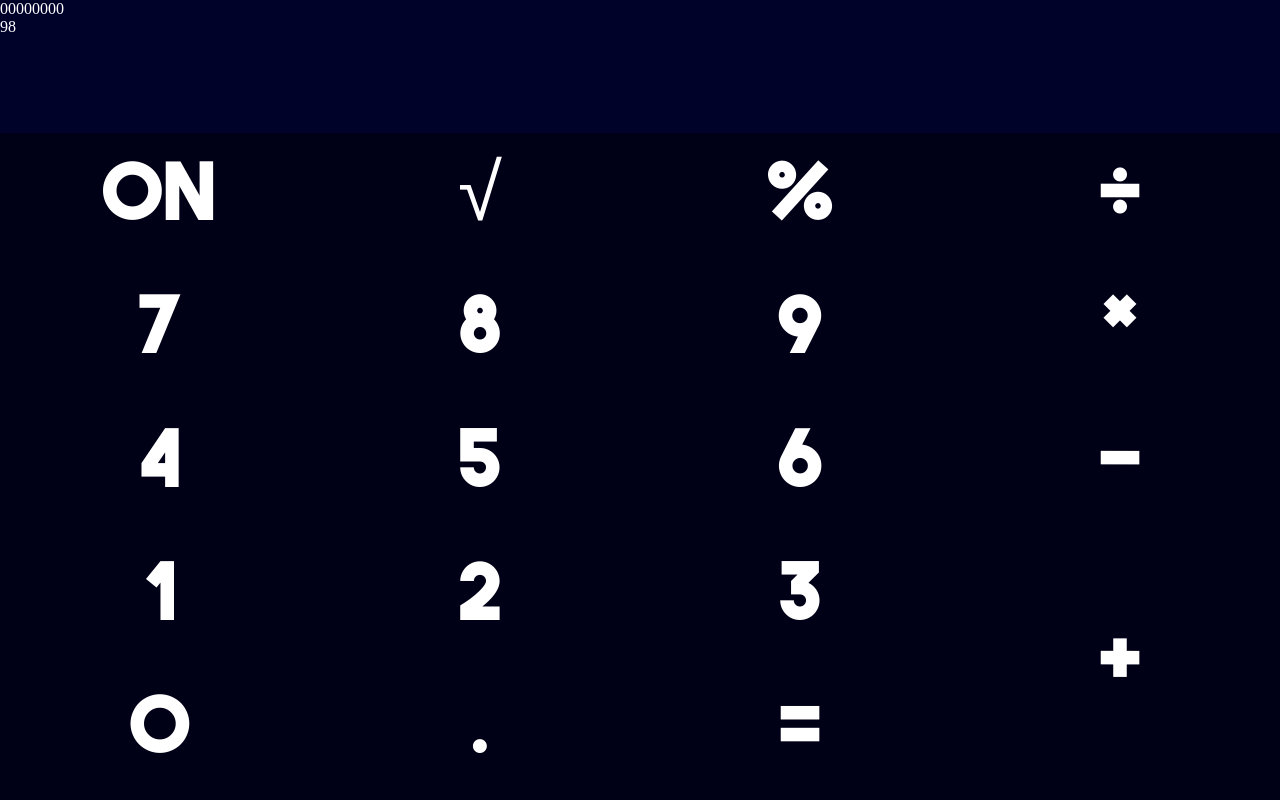
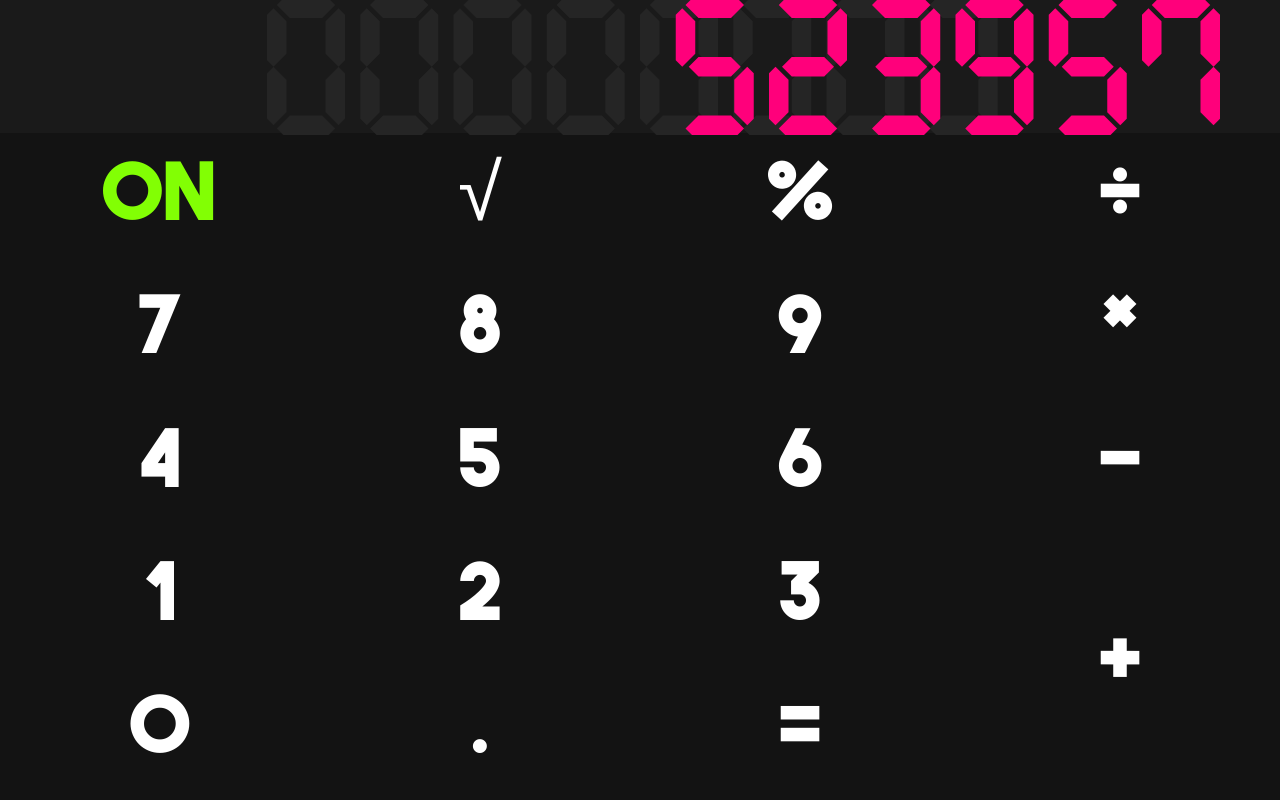
Before and after one commit to praxeds/theodinproject-calculator, a website: page index.html in a window 1280 px wide. Drawn offline with Linux system fonts and the light colour scheme.

Commit message:
Added styling to calculator buttons

```diff
--- a/css/styles.css
+++ b/css/styles.css
@@ -21,12 +21,12 @@
 
 /* !Color Palette */
 :root {
-    --baseColor: #000117;
-    --baseColorLighter: #00022a;
-    --baseColorLightest: #0a0d39;
-    --accentColor1: #13a8fe;
-    --accentColor2: #ff00ff;
-    --accentColor3: #ffc500;
+    --baseColor: #131313;
+    --baseColorDarker: #0c0c0c;
+    --baseColorLighter: #1a1a1a;
+    --baseColorLightest: #252525;
+    --accentColor1: #82ff04;
+    --accentColor2: rgb(255, 0, 123);
 }
 
 
@@ -34,6 +34,10 @@
 main {
     width: 100vw;
     height: 100vh;
+}
+
+p {
+    margin: 0;
 }
 
 
@@ -45,15 +49,26 @@ main {
     background-color: var(--baseColorLighter);
 }
 
-p {
-    margin: 0;
-    color: white;
+#display > p {
+    font-family: 'Digital Display', monospace;
+    font-size: 26vmin;
+    position: absolute;
+    width: 100%;
+    text-align: center;
+    left: 50%;
+    top: 50%;
+    transform: translate(-50%, -50%);
 }
 
-span {
-    color: white;
+#display > p:first-of-type {
+    color: var(--baseColorLightest);
 }
 
+#display > p:last-of-type {
+    color: var(--accentColor2);
+    text-align: right;
+    transform: translate(-53.5%, -50%);
+}
 
 
 /*
@@ -71,7 +86,6 @@ span {
     top: 50%;
     transform: translate(-50%, -50%);
     font-family: 'The Bold Font', Arial, Helvetica, sans-serif;
-    font-size: 10vmin;
 }
 
 
@@ -90,8 +104,20 @@ main>section {
     flex-direction: row;
 }
 
+#row1>.calcBtn:nth-of-type(1)>.btnText {
+    color: var(--accentColor1);
+}
 
+.calcBtn, .plusBtn {
+    color: white;
+    font-size: 10vmin;
+}
 
+.calcBtn:hover, .plusBtn:hover {
+    color: var(--accentColor1);
+    font-size: 11vmin;
+    transition: all 0.4s;
+}
 
 /*
 ?Row 4
--- a/index.html
+++ b/index.html
@@ -14,7 +14,7 @@
     <main>
         <section id="display">
             <p>00000000</p>
-            <p id="calcOutput">98</p>
+            <p id="calcOutput">523957</p>
         </section>
 
         <section id="row1" class="numRow">
```
